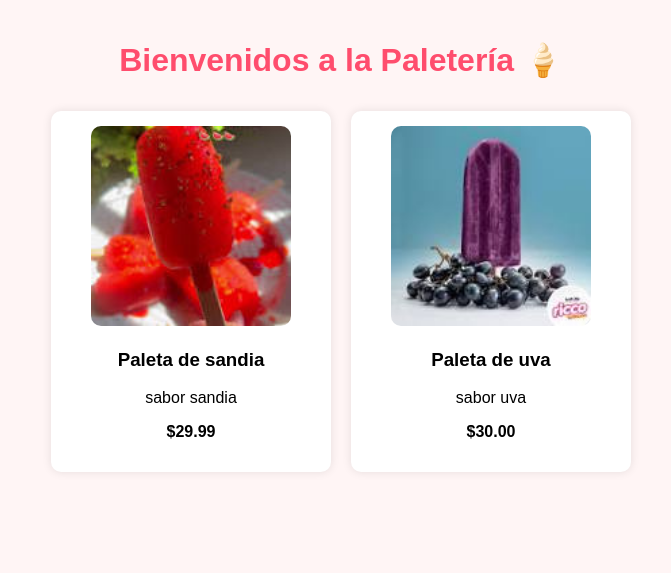
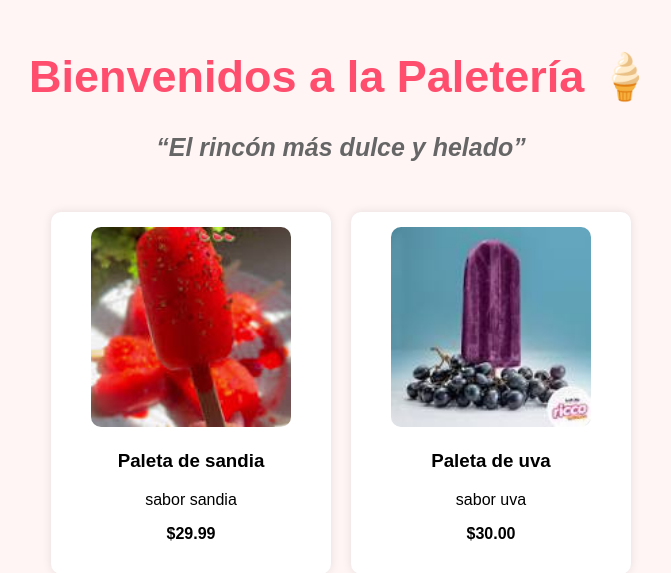
Before and after one commit to martinez-cortes-macario/Paleteria_Proyecto_Final, a Django app: page / in a window 1280 px wide. Shown: the part 48-621 px from the top of the page, without its empty margins (299-970 px from the left). Run offline with Django 5.2, Linux system fonts and the light colour scheme; data comes from the database, SQL or seed files in the repository.

Commit message:
Se agrego slogan y se mejoro el diseño visual de la pagina principal

```diff
--- a/store/templates/store/home.html
+++ b/store/templates/store/home.html
@@ -2,7 +2,19 @@
 
 {% block content %}
 
-<h1>Bienvenidos a la Paletería 🍦</h1>
+<h1 style="font-size:45px;">
+    Bienvenidos a la Paletería 🍦
+</h1>
+
+<h3 style="
+    text-align:center;
+    color:#666;
+    font-style:italic;
+    margin-bottom:40px;
+    font-size:25px;
+">
+    “El rincón más dulce y helado”
+</h3>
 
 <div style="display:flex; flex-wrap:wrap; justify-content:center;">
 
@@ -13,7 +25,10 @@
         <img src="{{ product.imagen.url }}"
              width="200"
              height="200"
-             style="border-radius:10px;">
+             style="
+                border-radius:10px;
+                object-fit:cover;
+             ">
     {% endif %}
 
     <h3>{{ product.name }}</h3>
```
